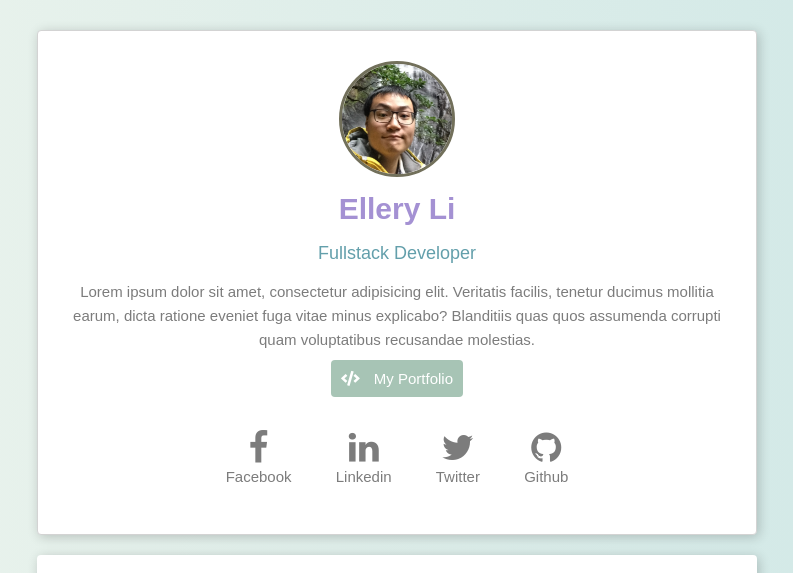
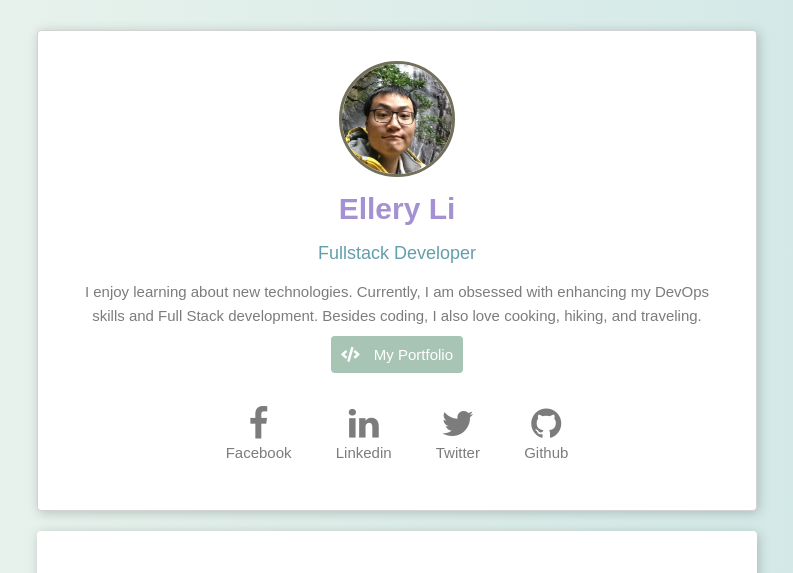
Before and after one commit to lichang333/profile, a plain HTML site: page index.html in a window 1280 px wide. Shown: the top 573 px of the page, without its empty margins (243-1036 px from the left). Drawn offline with Linux system fonts and the light colour scheme.

Commit message:
add a little summary

```diff
--- a/index.html
+++ b/index.html
@@ -20,10 +20,9 @@
       <h1 >Ellery Li</h1>
       <h2>Fullstack Developer</h2>
 
-      <p>
-        Lorem ipsum dolor sit amet, consectetur adipisicing elit. Veritatis facilis, tenetur ducimus mollitia earum, dicta ratione eveniet fuga vitae minus explicabo? Blanditiis quas quos assumenda corrupti quam voluptatibus recusandae molestias.
-        <!-- <strong>bring technical skills to creative people</strong>. -->
-      </p>
+      <!-- <p><strong>bring technical skills to creative people</strong></p> -->
+      <!-- <p>I am currently pursuing my Bachelor's degree in Computer Science from Oregon State University. I am a part-time teaching assistant at Le Wagon in the present. As a self-motivated learner, I can work alone efficiently. </p> -->
+      <p>I enjoy learning about new technologies. Currently, I am obsessed with enhancing my DevOps skills and Full Stack development. Besides coding, I also love cooking, hiking, and traveling.</p>
       <a href="https://lichang333.github.io" class="btn-green">
         <i class="fas fa-code"></i> My Portfolio
       </a>
```
